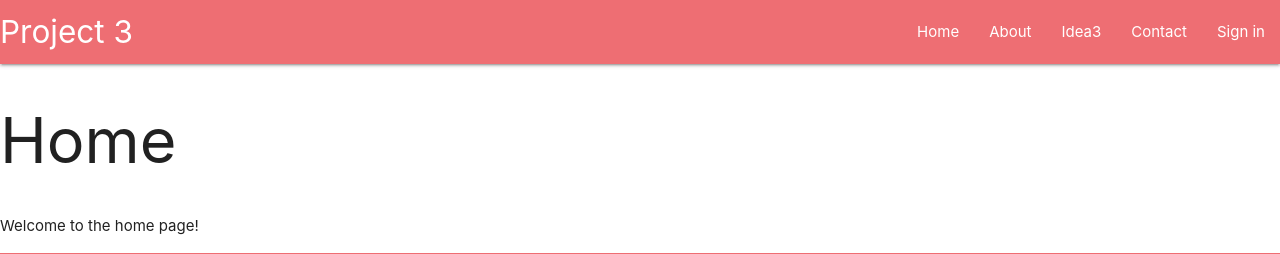
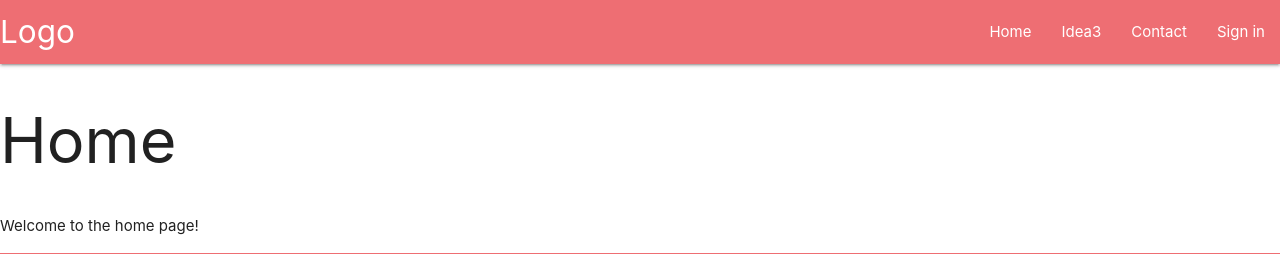
Before and after one commit to Code-Institute-Submissions/rgraingerdev-MS33, a Flask app: page / in a window 1280 px wide. Shown: the top 254 px of the page. Run offline with Flask 2, Linux system fonts and the light colour scheme.

Commit message:
Fixed nabar and mobile navigation

```diff
--- /dev/null
+++ b/project/static/JS/script.js
@@ -0,0 +1,3 @@
+$(document).ready(function(){
+  $('.sidenav').sidenav();
+});
--- a/project/templates/base.html
+++ b/project/templates/base.html
@@ -4,22 +4,30 @@
     <meta charset="UTF-8">
     <meta name="viewport" content="width=device-width, initial-scale=1.0">
     <link rel="stylesheet" href="https://cdnjs.cloudflare.com/ajax/libs/materialize/1.0.0/css/materialize.min.css">
+    <script src="https://ajax.googleapis.com/ajax/libs/jquery/3.6.4/jquery.min.js"></script>
     <link rel="stylesheet" href="{{ url_for('static', filename='CSS/style.css') }}" type="text/css">
     <title>Project Insert title here</title>
 </head>
 <body>
     <nav>
-            <a href="{{ url_for('home') }}" class="brand-logo">Project 3</a>
-            <ul id="nav-mobile" class="right hide-on-med-and-down">
-                <li><a href="{{ url_for('home') }}">Home</a></li>
-                <li><a href="{{ url_for('about') }}">About</a></li>
-                <li><a href="{{ url_for('idea3') }}">Idea3</a></li>
-                <li><a href="{{ url_for('contact') }}">Contact</a></li>
-                <li><a href="{{ url_for('signin') }}">Sign in</a></li>
+        <div class="nav-wrapper">
+          <a href="home.html" class="brand-logo">Logo</a>
+          <a href="#" data-target="mobile-demo" class="sidenav-trigger"><i class="material-icons">menu</i></a>
+          <ul class="right hide-on-med-and-down">
+            <li><a href={{ url_for('home') }}>Home</a></li>
+            <li><a href={{ url_for('idea3') }}>Idea3</a></li>
+            <li><a href={{ url_for('contact') }}>Contact</a></li>
+            <li><a href={{ url_for('signin') }}>Sign in</a></li>
+          </ul>
+        </div>
+      </nav>
 
-            </ul>
-        </div>
-    </nav>
+      <ul class="sidenav" id="mobile-demo">
+        <li><a href={{ url_for('home') }}>Home</a></li>
+        <li><a href={{ url_for('idea3') }}>Idea3</a></li>
+        <li><a href={{ url_for('contact') }}>Contact</a></li>
+        <li><a href={{ url_for('signin') }}>Sign in</a></li>
+      </ul>
 
         {% block content %}
         {% endblock %}
@@ -53,5 +61,6 @@
 
 
     <script src="https://cdnjs.cloudflare.com/ajax/libs/materialize/1.0.0/js/materialize.min.js"></script>
+    <script src="{{ url_for('static', filename='JS/script.js') }}"></script>
 </body>
 </html>
```
Also changed, not shown: project/static/script.js (deleted).
